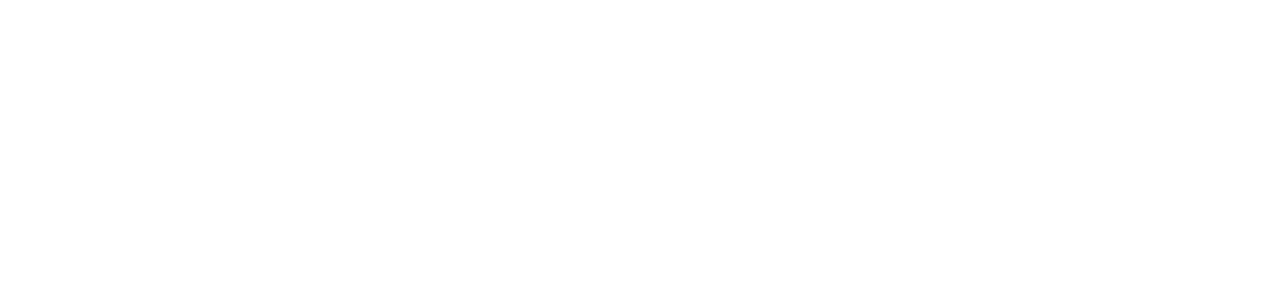
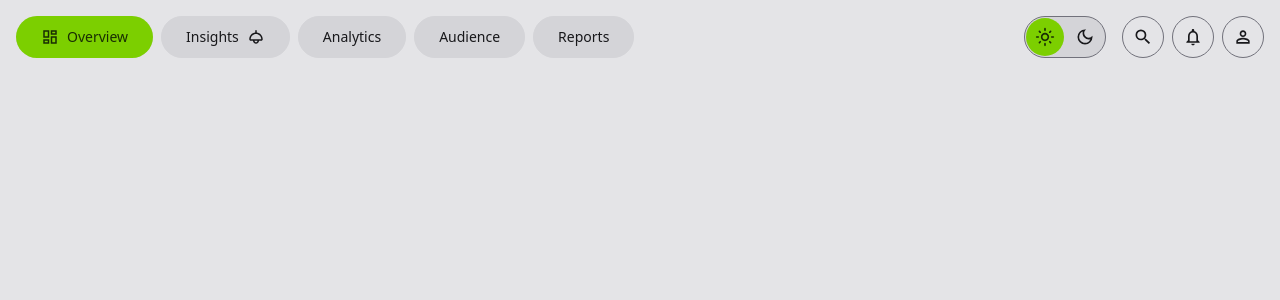
Before and after one commit to ppauliushchyk/conduit, a Next.js app: page / in a window 1280 px wide. Shown: the top 300 px of the page. Built offline with nearby package versions, Linux system fonts and the light colour scheme.

Commit message:
feat: ✨ implemented layout component

```diff
--- a/src/app/layout.tsx
+++ b/src/app/layout.tsx
@@ -2,6 +2,9 @@
 
 import type { Metadata } from "next";
 import { ReactNode } from "react";
+
+import { Header } from "@/components/header";
+import { UIThemeWrapper } from "@/components/ui/theme";
 
 export const metadata: Metadata = {
   description: "A place to share my knowledge.",
@@ -13,7 +16,14 @@
 }: Readonly<{ children: ReactNode }>) {
   return (
     <html lang="en">
-      <body className="antialiased">{children}</body>
+      <UIThemeWrapper>
+        <body className="bg-zinc-200 font-sans text-zinc-900 antialiased dark:bg-zinc-900 dark:font-sans dark:text-zinc-100">
+          <div className="container mx-auto grid gap-12 p-4">
+            <Header />
+            {children}
+          </div>
+        </body>
+      </UIThemeWrapper>
     </html>
   );
 }
```
